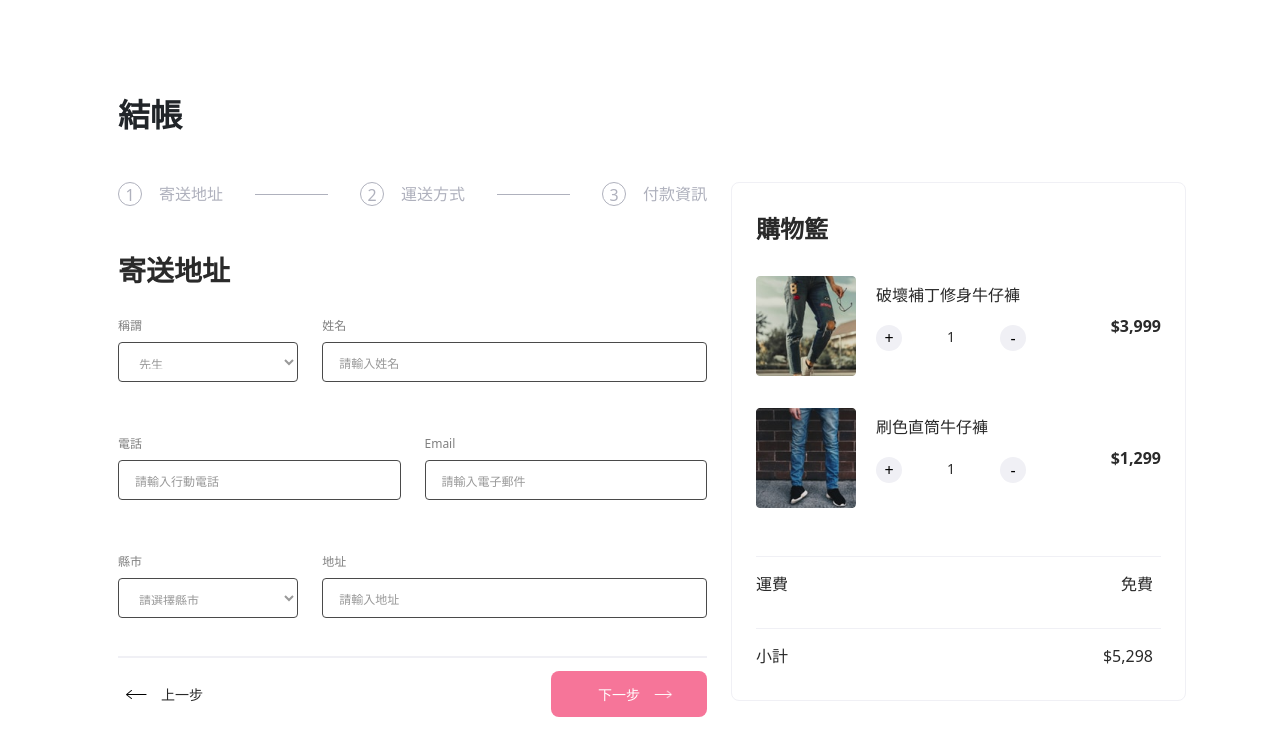
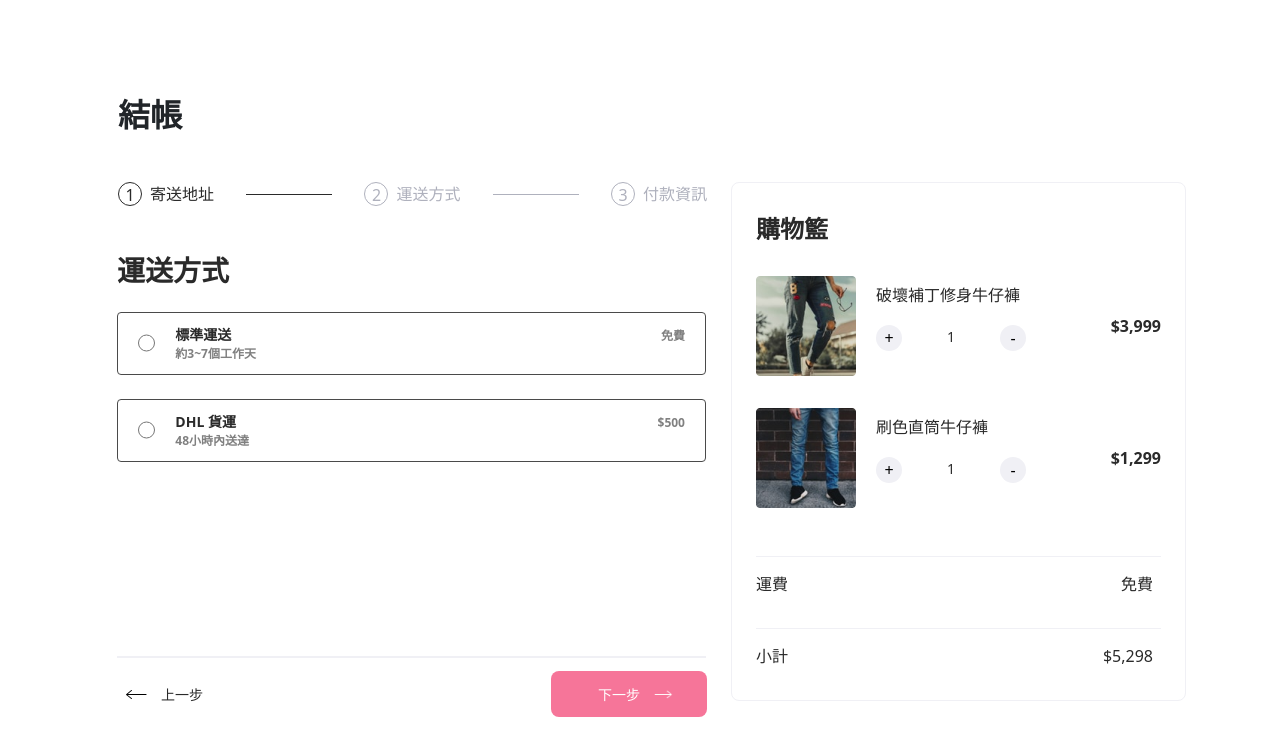
Before and after one commit to yuanliif/AC-shoppingcart-vue, a Vue app: page /#/main in a window 1280 px wide. Both pictures are taken after a click on the button "下一步". Shown: the top 756 px of the page. Built offline with nearby package versions, Linux system fonts and the light colour scheme.

Commit message:
inputgroup props

```diff
--- a/src/Assets/styles/scss/_stepper.scss
+++ b/src/Assets/styles/scss/_stepper.scss
@@ -23,15 +23,14 @@
     .circle-container {
       height: 24px;
       width: 24px;
-      margin-right: 8px;
+      position: relative;
       background-color: transparent;
       border: 1px solid var(--disable-gray);
       border-radius: 50%;
       color: var(--disable-gray);
       text-align: center;
       + p {
-        margin-left: 9px;
-        line-height: 2rem;
+        margin-left: 8px;
         color: var(--disable-gray);
       }
     }
@@ -43,3 +42,27 @@
     background-color: var(--disable-gray);
   }
 }
+
+.stepper-container .step.active {
+  + .connect-line {
+    background: var(--main-font);
+  }
+  .circle-container {
+    border: 1px solid var(--main-font);
+    color: var(--main-font);
+    + p {
+      color: var(--main-font);
+    }
+  }
+}
+.stepper-container .step.done {
+  &::before {
+    content: "\2714";
+    color: var(--white);
+    position: absolute;
+    z-index: 1;
+  }
+  .circle-container {
+    background-color: var(--main-font);
+  }
+}
--- a/src/components/MainButtonGroup.vue
+++ b/src/components/MainButtonGroup.vue
@@ -1,12 +1,34 @@
 <template>
   <div class="step-btn-group">
-    <button class="forward">
+    <button class="forward" v-if="step >= 2" @click="previousStep">
       <div></div>
       <p>上一步</p>
     </button>
-    <button class="next">
+    <button class="next" v-if="step <= 2" @click="nextStep">
       <p>下一步</p>
       <img src="./../assets/images/arrow_right@2x.png" alt="" />
     </button>
+    <button class="next" v-if="step === 3">
+      <p>提交訂單</p>
+    </button>
   </div>
 </template>
+
+<script>
+export default {
+  props: {
+    step: {
+      type: Number,
+      required: true,
+    },
+  },
+  methods: {
+    nextStep() {
+      this.$emit("next-step", this.step);
+    },
+    previousStep() {
+      this.$emit("previous-step", this.step);
+    },
+  },
+};
+</script>
--- a/src/components/MainInputAddress.vue
+++ b/src/components/MainInputAddress.vue
@@ -1,5 +1,5 @@
 <template>
-  <div class="part" >
+  <div class="part" v-show="step===1">
     <h3 class="form-title">寄送地址</h3>
     <div class="form-container address-method">
       <div class="row">
@@ -62,3 +62,14 @@
     </div>
   </div>
 </template>
+
+<script>
+export default {
+  props: {
+    step: {
+      type: Number,
+      required: true,
+    },
+  },
+};
+</script>
--- a/src/components/MainInputDelivery.vue
+++ b/src/components/MainInputDelivery.vue
@@ -1,5 +1,5 @@
 <template>
-  <div class="part" style="display:none">
+  <div class="part" v-show="step===2">
     <h3 class="form-title">運送方式</h3>
     <div class="form-container delivery-method">
       <div class="form-row">
@@ -25,3 +25,14 @@
     </div>
   </div>
 </template>
+
+<script>
+export default {
+  props: {
+    step: {
+      type: Number,
+      required: true,
+    },
+  },
+};
+</script>
--- a/src/components/MainInputPayment.vue
+++ b/src/components/MainInputPayment.vue
@@ -1,5 +1,5 @@
 <template>
-  <div class="part" style="display:none">
+  <div class="part" v-show="step===3">
     <h2 class="form-title">付款資訊</h2>
     <div class="form-container payment-method">
       <div class="row">
@@ -28,3 +28,14 @@
     </div>
   </div>
 </template>
+
+<script>
+export default {
+  props: {
+    step: {
+      type: Number,
+      required: true,
+    },
+  },
+};
+</script>
--- a/src/components/MainStepper.vue
+++ b/src/components/MainStepper.vue
@@ -18,13 +18,3 @@
     </li>
   </ul>
 </template>
-
-<script>
-export default {
-  data() {
-    return {};
-  },
-};
-</script>
-
-<style lang="scss" scoped></style>
--- a/src/views/Home.vue
+++ b/src/views/Home.vue
@@ -5,16 +5,20 @@
       <div class="left-container col-7">
         <!-- stepper -->
         <MainStepper />
-        <form class="form">
+        <form class="form" @submit.prevent>
           <!-- input group -->
           <div class="input-group">
-            <MainInputAddress />
-            <MainInputDelivery />
-            <MainInputPayment />
+            <MainInputAddress :step="step" />
+            <MainInputDelivery :step="step" />
+            <MainInputPayment :step="step" />
           </div>
         </form>
         <!-- button -->
-        <MainButtonGroup />
+        <MainButtonGroup
+          :step="step"
+          @next-step="nextStep"
+          @previous-step="previousStep"
+        />
       </div>
       <div class="right-container d-flex flex-column col-5">
         <h4 class="fw-bold">購物籃</h4>
@@ -35,6 +39,26 @@ import MainInputPayment from "../components/MainInputPayment.vue";
 import MainButtonGroup from "../components/MainButtonGroup.vue";
 import MainCartItems from "../components/MainCartItems.vue";
 import MainCartSum from "../components/MainCartSum.vue";
+
+const dummyData = {
+  products: [
+    {
+      id: 1,
+      name: "破壞補丁修身牛仔褲",
+      price: 3999,
+      quantity: 50,
+      image: "./../assets/images/ripped-jeans@2x.png",
+    },
+    {
+      id: 2,
+      name: "刷色直筒牛仔褲",
+      price: 1999,
+      quantity: 50,
+      image: "./../assets/images/staight-jeans@2x.png",
+    },
+  ],
+};
+
 export default {
   name: "app",
   components: {
@@ -48,8 +72,38 @@ export default {
   },
   data() {
     return {
-      currentPage: "",
+      step: 1,
+      products: [],
+      totalAmount: 0,
+      info: {
+        gender: "",
+        name: "",
+        tel: "",
+        email: "",
+        city: "",
+        address: "",
+        method: "",
+        deliveryFee: 0,
+        cardName: "",
+        cardNum: "",
+        validity: "",
+        cvc: "",
+      },
     };
+  },
+  methods: {
+    fetchData() {
+      this.products = dummyData.products;
+    },
+    nextStep() {
+      return this.step++;
+    },
+    previousStep() {
+      return this.step--;
+    },
+  },
+  mounted() {
+    this.fetchData();
   },
 };
 </script>
```
Also changed, not shown: src/Assets/styles/scss/_basic.scss (line endings or trailing spaces).
